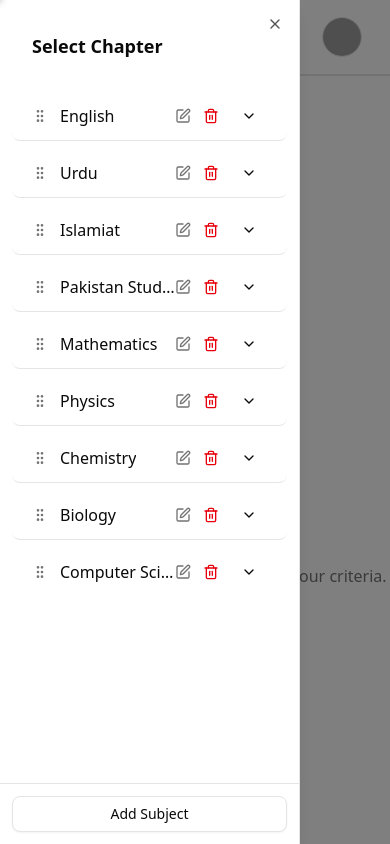
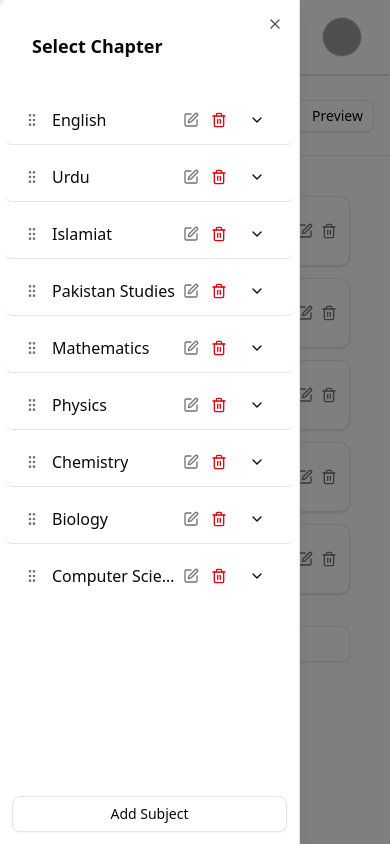
Before and after one commit to Irfanthalvi/shadcn-lms-dev, a React (Vite) app: page /assessment-page in a window 390 px wide. Both pictures are taken after a click on the button 34 px from the left and 110 px from the top of the page. Built offline with nearby package versions, Linux system fonts and the light colour scheme; grey boxes are pictures that could not be loaded.

Commit message:
responsive in tablet screen

```diff
--- a/package.json
+++ b/package.json
@@ -8,7 +8,9 @@
     "dev:mobile": "vite --host",
     "build": "vite build",
     "lint": "eslint .",
-    "preview": "vite preview"
+    "preview": "vite preview",
+    "predeploy": "npm run build",
+    "deploy": "gh-pages -d dist"
   },
   "dependencies": {
     "@dnd-kit/core": "^6.3.1",
@@ -55,6 +57,7 @@
     "eslint": "^9.30.1",
     "eslint-plugin-react-hooks": "^5.2.0",
     "eslint-plugin-react-refresh": "^0.4.20",
+    "gh-pages": "^6.3.0",
     "globals": "^16.3.0",
     "tw-animate-css": "^1.3.5",
     "vite": "^7.0.4"
--- a/src/components/create-subject-mcqs/AssessmentFilters.jsx
+++ b/src/components/create-subject-mcqs/AssessmentFilters.jsx
@@ -1,5 +1,4 @@
 // /listing/AssessmentFilters.jsx
-
 import {
   Select,
   SelectTrigger,
@@ -10,10 +9,10 @@ import {
 
 export default function AssessmentFilters() {
   return (
-    <div className="flex gap-4 font-[var(--font-roboto-para)]">
+    <div className="flex gap-4 w-full font-[var(--font-roboto-para)]">
       {/* Status Filter */}
       <Select>
-        <SelectTrigger className="w-[160px] font-[var(--font-monstrat-hadding)] cursor-pointer">
+        <SelectTrigger className="flex-1 min-w-0 h-10 font-[var(--font-monstrat-hadding)] cursor-pointer">
           <SelectValue placeholder="Filter by Status" />
         </SelectTrigger>
         <SelectContent>
@@ -28,7 +27,7 @@ export default function AssessmentFilters() {
 
       {/* Course Filter */}
       <Select>
-        <SelectTrigger className="w-[220px] font-[var(--font-monstrat-hadding)] cursor-pointer">
+        <SelectTrigger className="flex-1 min-w-0 h-10 font-[var(--font-monstrat-hadding)] cursor-pointer">
           <SelectValue placeholder="Filter by Course" />
         </SelectTrigger>
         <SelectContent className="font-[var(--font-roboto-para)]">
--- a/src/components/create-subject-mcqs/assessment-page.jsx
+++ b/src/components/create-subject-mcqs/assessment-page.jsx
@@ -1,7 +1,7 @@
 "use client";
 
-import { useState } from "react";
-import { Eye, Menu } from "lucide-react";
+import { useState, useEffect } from "react";
+import { Eye, PanelLeft } from "lucide-react";
 import { Button } from "@/components/ui/button";
 import {
   Sheet,
@@ -11,10 +11,10 @@ import {
 } from "@/components/ui/sheet";
 import ChapterMCQs from "./chapter-mcqs";
 import { bookMockData } from "../hard-code/book-mock-data";
-import CreateDrawer from "@/components/drawer/question-drawer"; // Add/Edit Drawer
+import CreateDrawer from "@/components/drawer/question-drawer";
 import { chapterMockData } from "../hard-code/chapter-mock-data";
-import QuestionDrawer from "@/components/drawer/preview-question-drawer"; // Preview Drawer
-import CreateAssessmentForm from "@/components/create-subject-mcqs/create-assessment-form"; // Left Sidebar/Sheet Content
+import QuestionDrawer from "@/components/drawer/preview-question-drawer";
+import CreateAssessmentForm from "@/components/create-subject-mcqs/create-assessment-form";
 
 export default function AssessmentPage() {
   const [books, setBooks] = useState(
@@ -29,6 +29,18 @@ export default function AssessmentPage() {
   const [editingQuestion, setEditingQuestion] = useState(null);
   const [previewQuestionDrawer, setPreviewQuestionDrawer] = useState(false);
   const [sidebarOpen, setSidebarOpen] = useState(false);
+
+  // Auto-select first chapter when books load
+  useEffect(() => {
+    if (books.length > 0 && books[0].chapters.length > 0) {
+      setSelectedChapter({
+        bookIndex: 0,
+        chapterIndex: 0,
+        title: books[0].chapters[0].title,
+        questions: books[0].chapters[0].questions || [],
+      });
+    }
+  }, [books]);
 
   // Add Question Handler
   const handleAddQuestion = (newData) => {
@@ -89,6 +101,7 @@ export default function AssessmentPage() {
           books={books}
           setBooks={setBooks}
           onChapterClick={handleChapterClick}
+          selectedChapter={selectedChapter} // 👈 pass selectedChapter
         />
       </div>
 
@@ -105,6 +118,7 @@ export default function AssessmentPage() {
               books={books}
               setBooks={setBooks}
               onChapterClick={handleChapterClick}
+              selectedChapter={selectedChapter} // 👈 pass here too
             />
           </div>
         </SheetContent>
@@ -112,14 +126,18 @@ export default function AssessmentPage() {
 
       {/* RIGHT CONTENT */}
       <div className="flex-1 flex flex-col overflow-hidden">
-        {selectedChapter ? (
+        {selectedChapter && (
           <>
             {/* Top Navbar */}
             <div className="sticky top-0 h-20 flex items-center justify-between px-4 sm:px-6 border-b border-border bg-background">
               <div className="flex items-center gap-3">
                 <div className="sm:hidden">
-                  <Button size="icon" onClick={() => setSidebarOpen(true)}>
-                    <Menu />
+                  <Button
+                    size="icon"
+                    onClick={() => setSidebarOpen(true)}
+                    className="border border-none shadow-none"
+                  >
+                    <PanelLeft />
                   </Button>
                 </div>
                 <h2 className="text-base sm:text-lg font-medium truncate">
@@ -127,15 +145,10 @@ export default function AssessmentPage() {
                 </h2>
               </div>
 
-              <div>
-                <Button
-                  size="sm"
-                  onClick={() => setPreviewQuestionDrawer(true)}
-                >
-                  <Eye className="size-4 mr-2" />
-                  Preview
-                </Button>
-              </div>
+              <Button size="sm" onClick={() => setPreviewQuestionDrawer(true)}>
+                <Eye className="size-4 mr-2" />
+                Preview
+              </Button>
             </div>
 
             {/* Chapter Questions */}
@@ -148,23 +161,6 @@ export default function AssessmentPage() {
               />
             </div>
           </>
-        ) : (
-          <div className="bg-background flex-1 h-full flex flex-col items-center justify-center text-center relative">
-            <div className="sm:hidden absolute top-4 left-4 ">
-              <Button size="icon" onClick={() => setSidebarOpen(true)}>
-                <Menu />
-              </Button>
-            </div>
-            <img
-              src="/data-not-found.svg"
-              alt="No data"
-              className="w-48 h-48 object-contain mb-4"
-            />
-            <h1 className="text-2xl font-bold">No Data Found</h1>
-            <p className="text-base text-muted-foreground">
-              Sorry, no assessments were found for your criteria.
-            </p>
-          </div>
         )}
       </div>
 
@@ -174,13 +170,11 @@ export default function AssessmentPage() {
         onClose={() => setDrawerOpen(false)}
         onSubmit={(data) => {
           if (editingQuestion) {
-            // EDIT
             const updated = selectedChapter.questions.map((q) =>
               q.id === editingQuestion.id ? { ...q, ...data } : q
             );
             updateChapterQuestions(updated);
           } else {
-            // ADD
             handleAddQuestion(data);
           }
           setEditingQuestion(null);
--- a/src/components/create-subject-mcqs/create-assessment-form.jsx
+++ b/src/components/create-subject-mcqs/create-assessment-form.jsx
@@ -188,7 +188,7 @@ const CreateAssessmentForm = ({ books, setBooks, onChapterClick }) => {
           strategy={verticalListSortingStrategy}
         >
           <div
-            className="flex-1 flex flex-col divide-y overflow-y-auto px-3 sm:px-4"
+            className="flex-1 flex flex-col divide-y overflow-y-auto p-1 "
             style={{ touchAction: "none" }}
           >
             {books.map((book, index) => (
@@ -215,7 +215,7 @@ const CreateAssessmentForm = ({ books, setBooks, onChapterClick }) => {
       </DndContext>
 
       {/* Add Button (sticky at bottom inside sidebar) */}
-      <div className="p-3 border-t bg-background sticky bottom-0">
+      <div className="p-3 bg-background sticky bottom-0">
         <Button
           className="w-full"
           onClick={() => {
--- a/src/components/create-subject-mcqs/search-input.jsx
+++ b/src/components/create-subject-mcqs/search-input.jsx
@@ -1,9 +1,9 @@
 import { Input } from "@/components/ui/input";
 import { Search } from "lucide-react";
 
-const SearchInput = ({ value, onChange, placeholder = "Search..." }) => {
+const SearchInput = ({ value, onChange, placeholder = "Search Subject" }) => {
   return (
-    <div className="relative w-1/3">
+    <div className="relative w-full sm:w-1/3">
       {/* Icon */}
       <Search className="absolute left-3 top-1/2 -translate-y-1/2 text-muted-foreground h-4 w-4" />
 
--- a/src/components/dnd -kit/drag-drop.jsx
+++ b/src/components/dnd -kit/drag-drop.jsx
@@ -121,7 +121,7 @@ function ChapterSortableList({
         strategy={verticalListSortingStrategy}
       >
         {/* Responsive padding: pl-0 on mobile, pl-5 on sm+ */}
-        <div className="pl-5 space-y-2">
+        <div className="pl-2 space-y-2">
           {chapters.map((chap, cIndex) => (
             <SortableChapterItem
               key={chap.title}
@@ -140,7 +140,14 @@ function ChapterSortableList({
             onClick={() => openChapterModal(bookIndex)}
           >
             <div className="flex items-center gap-3 w-full min-w-0">
-              <label className="text-sm text-primary font-medium p-1 cursor-pointer">
+              <label
+                className="
+      relative text-sm text-primary font-medium p-1 cursor-pointer
+      after:content-[''] after:absolute after:left-0 after:bottom-0
+      after:h-[2px] after:w-0 after:bg-primary
+      hover:after:w-full after:transition-all after:duration-300
+    "
+              >
                 + Add Chapter
               </label>
             </div>
--- a/src/components/drawer/question-drawer.jsx
+++ b/src/components/drawer/question-drawer.jsx
@@ -5,7 +5,7 @@ import { Input } from "@/components/ui/input";
 import { Label } from "@/components/ui/label";
 import { Textarea } from "@/components/ui/textarea";
 import { RadioGroup, RadioGroupItem } from "@/components/ui/radio-group";
-import { Plus, Trash, X } from "lucide-react";
+import { Plus, Trash2, X } from "lucide-react";
 import { useForm, useFieldArray } from "react-hook-form";
 
 const CreateDrawer = ({ open, onClose, onSubmit, question }) => {
@@ -148,7 +148,7 @@ const CreateDrawer = ({ open, onClose, onSubmit, question }) => {
                     size="icon"
                     onClick={() => remove(index)}
                   >
-                    <Trash size={16} />
+                    <Trash2 size={16} />
                   </Button>
                 </div>
               ))}
--- a/src/components/ui/button.jsx
+++ b/src/components/ui/button.jsx
@@ -35,7 +35,7 @@ const buttonVariants = cva(
   }
 );
 
-function Button({ className, variant, size, asChild = false, ...props }) {
+function Button({ className, variant, size, icon, asChild = false, ...props }) {
   const Comp = asChild ? Slot : "button";
 
   return (
--- a/vite.config.js
+++ b/vite.config.js
@@ -11,4 +11,5 @@ export default defineConfig({
       "@": path.resolve(__dirname, "./src"),
     },
   },
+  base:'/'
 })
```
Also changed, not shown: src/components/sidebar.jsx (+18 -14 lines), src/layouts/dashboard-layout.jsx (+38 -30 lines), 1 other file (tests, documents, lock files or other folders).
